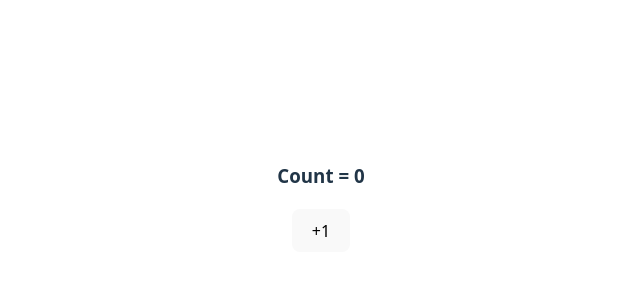
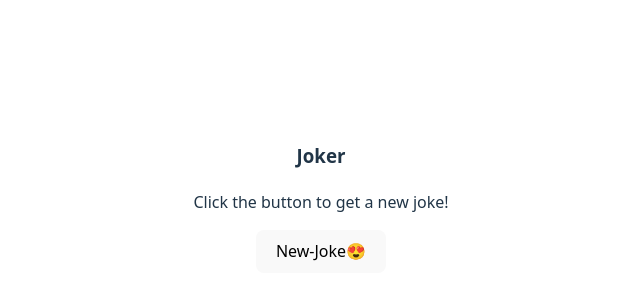
Before and after one commit to siddhant-gavai/react-form-multiple-state, a React (Vite) app: page / in a window 1280 px wide. Shown: the part 202-502 px from the top of the page, without its empty margins (319-959 px from the left). Built offline with nearby package versions, Linux system fonts and the light colour scheme.

Commit message:
Added Joker component with API fetch for random jokes using useState

```diff
--- a/src/App.jsx
+++ b/src/App.jsx
@@ -5,13 +5,14 @@ import "./App.css";
 import Form from "./Form";
 import CommentForm from "./CommentForm";
 import Counter from "./Counter";
+import Joker from "./Joker";
 
 function App() {
   const [count, setCount] = useState(0);
 
   return (
     <>
-      <Counter />
+      <Joker />
     </>
   );
 }
--- /dev/null
+++ b/src/Joker.jsx
@@ -0,0 +1,28 @@
+import { useState } from "react";
+
+const Joker = () => {
+  let [joke, setJoke] = useState({});
+
+  const URL = "https://official-joke-api.appspot.com/random_joke";
+
+  const getNewJoke = async () => {
+    let res = await fetch(URL);
+    let jsonResponse = await res.json();
+    console.log(jsonResponse);
+    setJoke({
+      setup: jsonResponse.setup,
+      punchline: jsonResponse.punchline,
+    });
+  };
+  return (
+    <div>
+      <h3>Joker</h3>
+      <h2> {joke.setup}</h2>
+      <h2>{joke.punchline}</h2>
+      <p>Click the button to get a new joke!</p>
+      <button onClick={getNewJoke}>New-Joke😍</button>
+    </div>
+  );
+};
+
+export default Joker;
```
